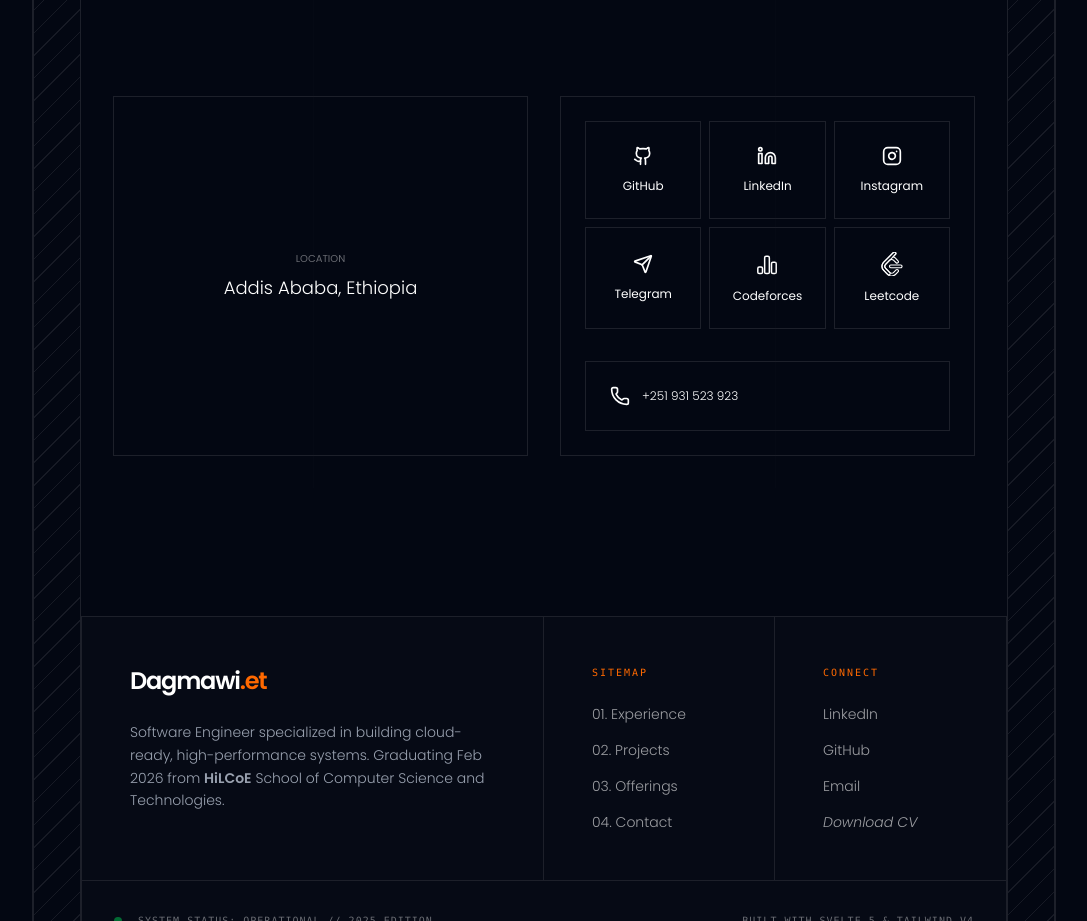
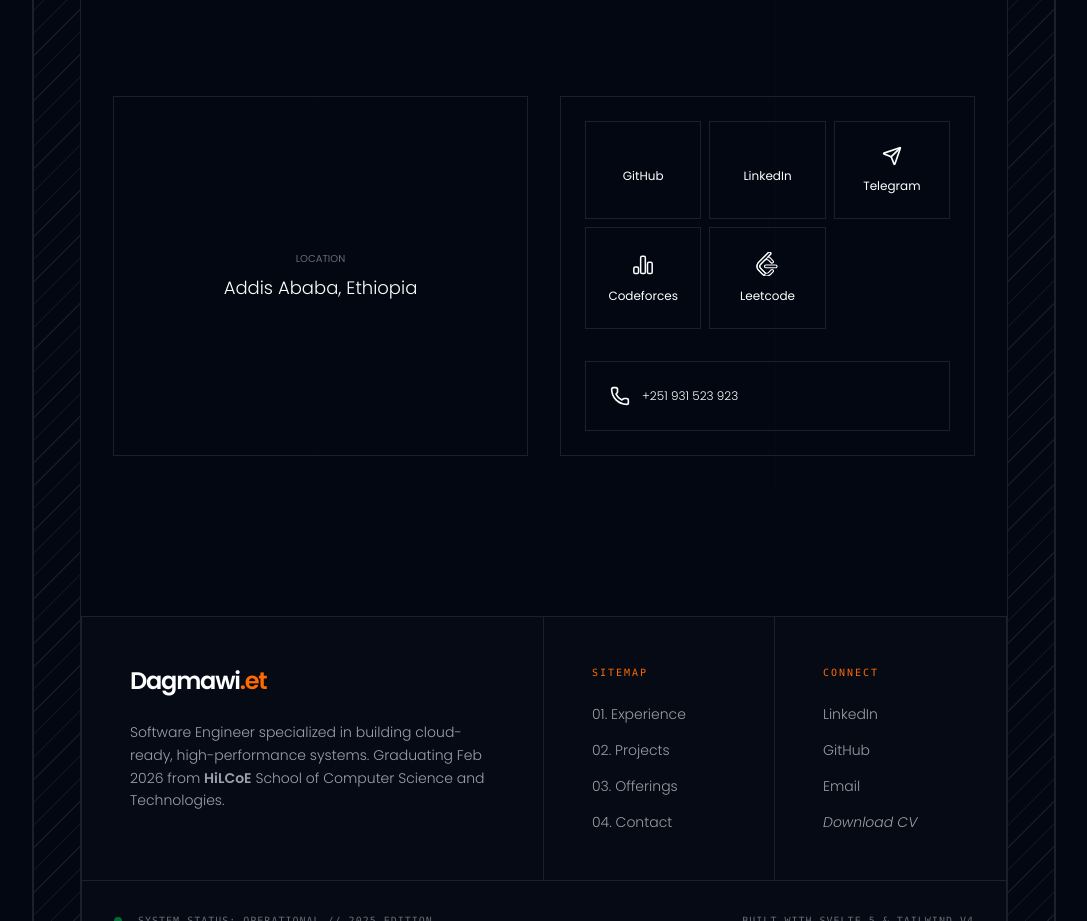
Before and after one commit to Dagin34/my-portfolio-v2, a SvelteKit app: page / in a window 1280 px wide. Shown: the part 5620-6541 px from the top of the page, without its empty margins (96-1183 px from the left). Built offline with nearby package versions, Linux system fonts and the light colour scheme.

Commit message:
Upgraded all the Outdated packages

```diff
--- a/src/components/contact.svelte
+++ b/src/components/contact.svelte
@@ -1,5 +1,5 @@
 <script lang="ts">
-    import { Github, Linkedin, Send, Instagram, Phone } from 'lucide-svelte';
+    import { Send, Phone } from 'lucide-svelte';
     import { copyToClipboard } from "../utils/utils";
     import Codeforces from './icons/codeforces.svelte';
     import Leetcode from './icons/leetcode.svelte';
@@ -30,17 +30,22 @@
         <div class="p-6 border border-border-color text-left">
             <div class="grid grid-cols-2 md:grid-cols-3 gap-2">
                 <a target="_blank" href="https://github.com/dagin34" class="border border-border-color py-6 px-8 group flex flex-col gap-y-3 items-center justify-center">
-                    <span class="group-hover:text-brand-primary"><Github size={20} /></span>
+                    <span class="group-hover:text-brand-primary">
+                        <i class="devicon-github-original"></i>
+                    </span>
                     <span class="group-hover:text-brand-primary text-xs md:text-md">GitHub</span>
                 </a>
                 <a target="_blank" href="https://linkedIn.com/in/dagin34" class="border border-border-color py-6 px-8 group flex flex-col gap-y-3 items-center justify-center">
-                    <span class="group-hover:text-brand-primary"><Linkedin size={20} /></span>
+                    <span class="group-hover:text-brand-primary">
+                        <i class="devicon-linkedin-plain"></i>
+                    </span>
                     <span class="group-hover:text-brand-primary text-xs md:text-md">LinkedIn</span>
                 </a>
-                <a target="_blank" href="https://instagram.com/dagi_n34" class="border border-border-color py-6 px-8 group flex flex-col gap-y-3 items-center justify-center">
+                <!-- TODO: Find an Instagram Icon -->
+                <!-- <a target="_blank" href="https://instagram.com/dagi_n34" class="border border-border-color py-6 px-8 group flex flex-col gap-y-3 items-center justify-center">
                     <span class="group-hover:text-brand-primary"><Instagram size={20} /></span>
                     <span class="group-hover:text-brand-primary text-xs md:text-md">Instagram</span>
-                </a>
+                </a> -->
                 <a target="_blank" href="https://t.me/dagi_n34" class="border border-border-color py-6 px-8 group flex flex-col gap-y-3 items-center justify-center">
                     <span class="group-hover:text-brand-primary"><Send size={20} /></span>
                     <span class="group-hover:text-brand-primary text-xs md:text-md">Telegram</span>
```
Also changed, not shown: package.json (+5 -4 lines), tsconfig.json (+1 -26 lines), 1 other file (tests, documents, lock files or other folders).
